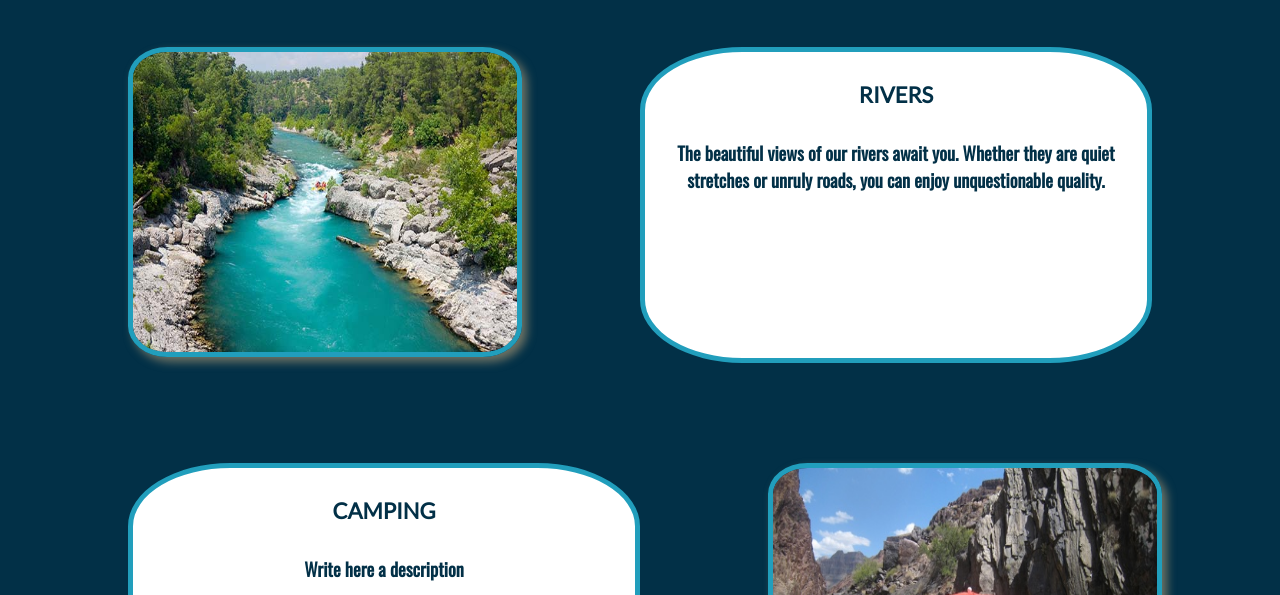
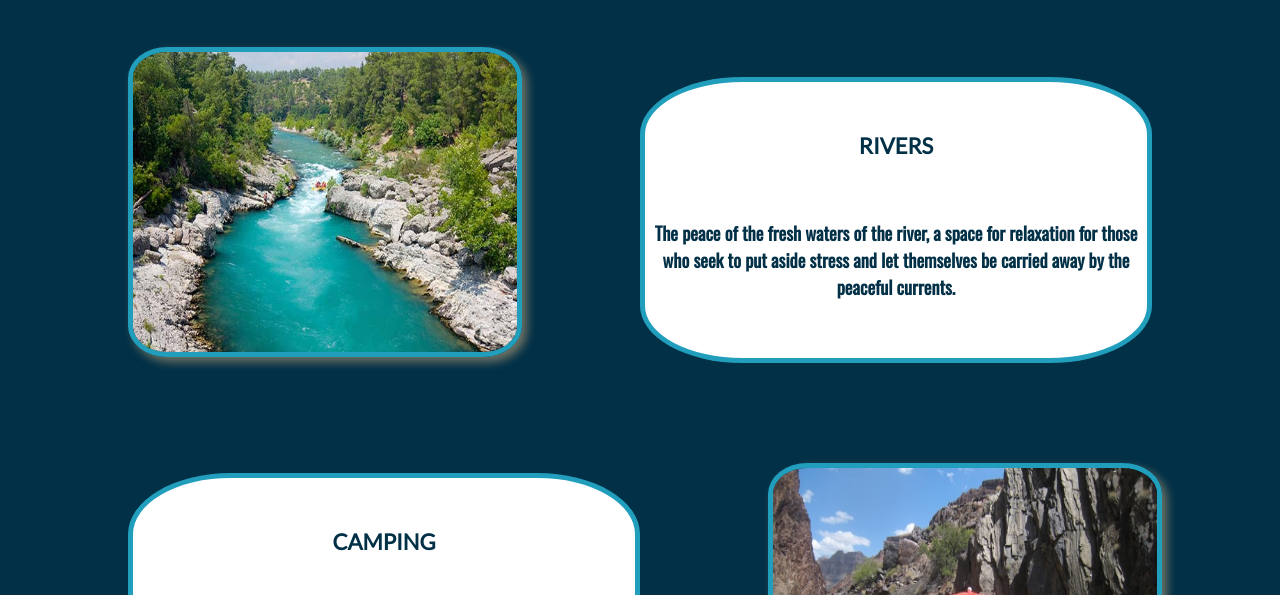
Before and after one commit to CesarPerez117/WDD130, a plain HTML site: page wwr/index2.html in a window 1280 px wide. Shown: the part 357-952 px from the top of the page. Drawn offline with nearby package versions, Linux system fonts and the light colour scheme.

Commit message:
messages filled

```diff
--- a/wwr/index2.html
+++ b/wwr/index2.html
@@ -30,22 +30,29 @@
         </section>
         <section class="rivers-msg">
             <h4>RIVERS</h4>
-            <h5>The beautiful views of our rivers await you. Whether they are quiet
-                stretches or unruly roads, you can enjoy unquestionable quality.</h5>
+            <h5>
+                The peace of the fresh waters of the river, a space for relaxation
+                for those who seek to put aside stress and let themselves be carried
+                away by the peaceful currents.</h5>
         </section>
         <section class="camping-card">
             <img class="card-img" src="images/lunch.jpg" alt="tent in mountains">
         </section>
         <section class="camping-msg">
             <h4>CAMPING</h4>
-            <h5>Write here a description</h5>
+            <h5>The perfect space for camping in the open air for
+                those who enjoy tranquility in nature, make creative
+                cuisine or simply share with their family in the most
+                peaceful way.</h5>
         </section>
         <section class="rapids-card">
             <img class="card-img" src="images/rafting53_600.jpg" alt="rafting boat">
         </section>
         <section class="rapids-msg">
             <h4>RAPIDS</h4>
-            <h5></h5>
+            <h5>For the more adventurous, we have kayak rides among the
+                intrepid rapids of the river. With a tour full of exciting
+                shocks.</h5>
         </section>
     </main>
     <footer>
--- a/wwr/styles/style2.css
+++ b/wwr/styles/style2.css
@@ -97,9 +97,13 @@ main {
     border-radius: 20%;
 }
 .rivers-msg, h4 {
+    margin-top: 50px;
+    margin-bottom: 50px;
     font-family: 'Lato', sans-serif;
 }
 .rivers-msg, h5 {
+    margin-top: 80px;
+    margin-bottom: 50px;
     font-family: 'Oswald', sans-serif;
 }
 
@@ -122,9 +126,13 @@ main {
     border-radius: 20%;
 }
 .camping-msg, h4 {
+    margin-top: 50px;
+    margin-bottom: 50px;
     font-family: 'Lato', sans-serif;
 }
 .camping-msg, h5 {
+    margin-top: 60px;
+    margin-bottom: 50px;
     font-family: 'Oswald', sans-serif;
 }
 
@@ -147,9 +155,13 @@ main {
     border-radius: 20%;
 }
 .rapids-msg, h4 {
+    margin-top: 50px;
+    margin-bottom: 50px;
     font-family: 'Lato', sans-serif;
 }
 .rapids-msg, h5 {
+    margin-top: 60px;
+    margin-bottom: 50px;
     font-family: 'Oswald', sans-serif;
 }
 
```
